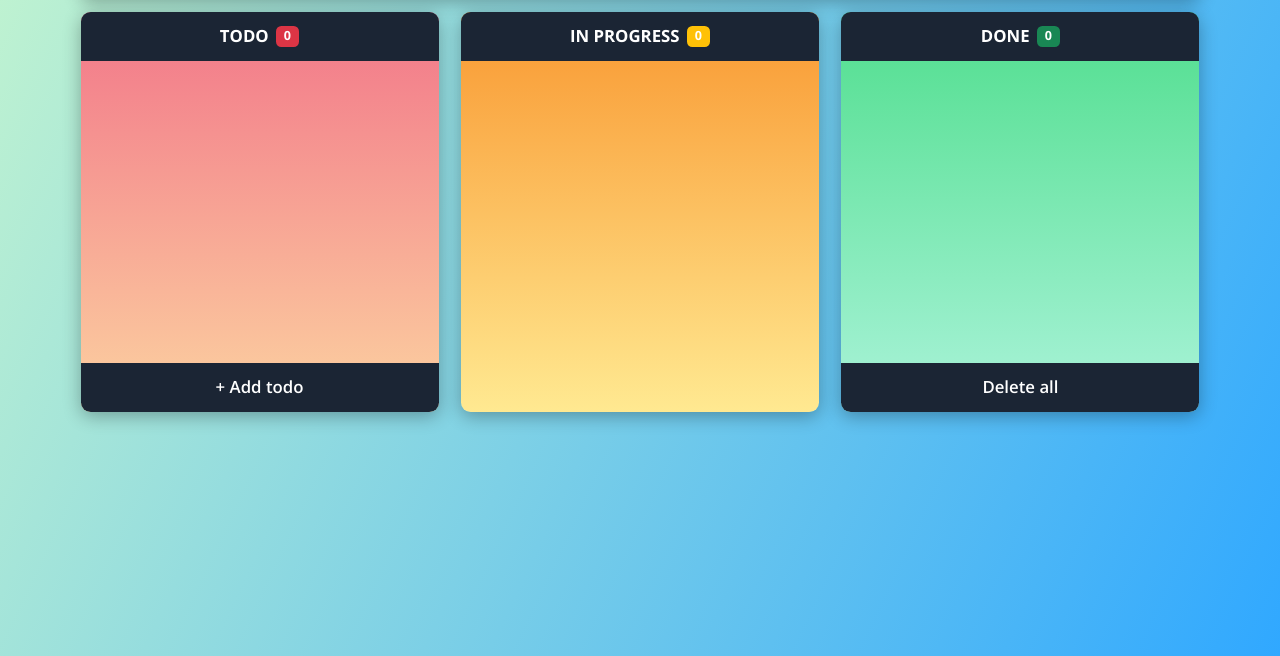
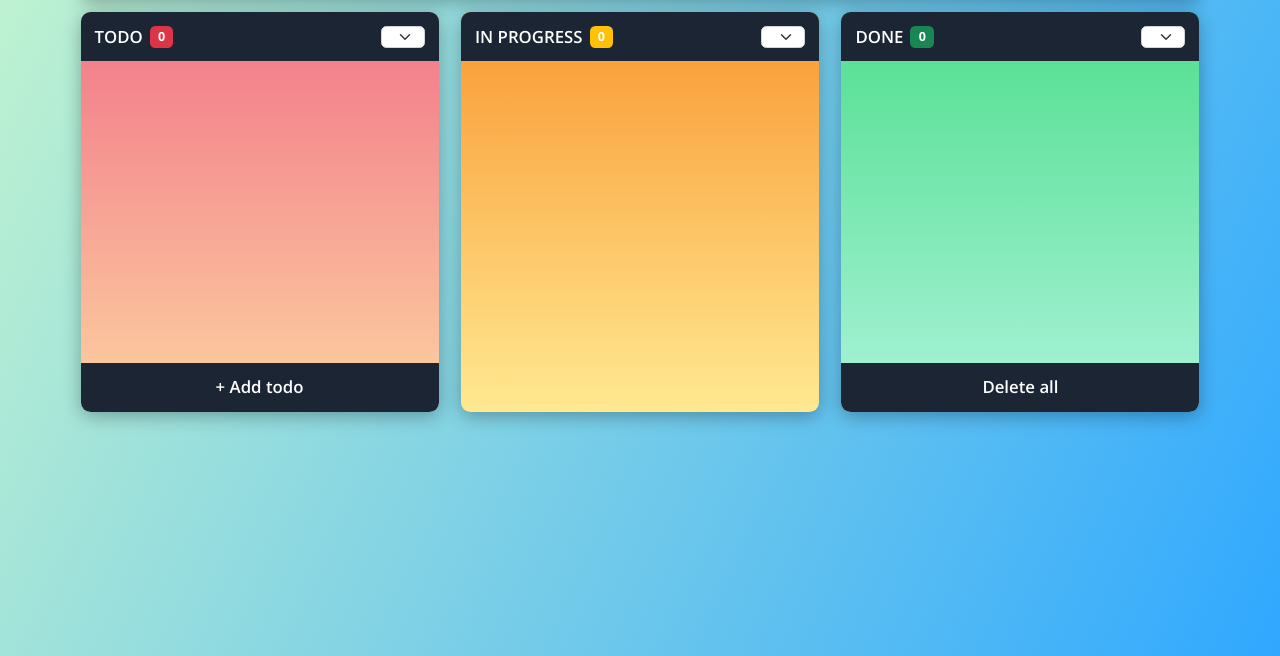
Before and after one commit to juliagnetneva/trello, a website built with Parcel: page src/index.html in a window 1280 px wide. Shown: the part 144-800 px from the top of the page. Built offline with nearby package versions, Linux system fonts and the light colour scheme; no server answers.

Commit message:
feat: add filter buttons

```diff
--- a/src/index.html
+++ b/src/index.html
@@ -24,8 +24,15 @@
 
 
     <div class="main__block red">
-      <div class="main__block__title"> TODO
-        <span id="counter-todo" class="badge bg-danger"></span>
+      <div class="main__block__title">
+        <p>TODO</p>
+        <p id="counter-todo" class="badge bg-danger"></p>
+        <div class="filter">
+          <select class="form-select sort">
+            <option value="isChecked">Priority</option>
+            <option value="createdAt">Date</option>
+          </select>
+        </div>
       </div>
       <div id="list-todo" class="main__block__list scroll">
 
@@ -36,8 +43,15 @@
 
 
     <div class="main__block orange">
-      <div class="main__block__title">IN PROGRESS
-        <span id="counter-progress" class="badge bg-warning"></span>
+      <div class="main__block__title">
+        <p>IN PROGRESS</p>
+          <p id="counter-progress" class="badge bg-warning"></p>
+        <div class="filter">
+          <select class="form-select sort">
+            <option value="isChecked">Priority</option>
+            <option value="createdAt">Date</option>
+          </select>
+        </div>
       </div>
       <div id="list-progress" class="main__block__list scroll">
 
@@ -46,8 +60,15 @@
 
 
     <div class="main__block green">
-      <div class="main__block__title">DONE
-        <span id="counter-done" class="badge bg-success"></span>
+      <div class="main__block__title">
+        <p>DONE</p>
+        <p id="counter-done" class="badge bg-success"></p>
+        <div class="filter">
+          <select class="form-select sort">
+            <option value="isChecked">Priority</option>
+            <option value="createdAt">Date</option>
+          </select>
+        </div>
       </div>
       <div id="list-done" class="main__block__list scroll">
 
--- a/src/sass/base/_base.scss
+++ b/src/sass/base/_base.scss
@@ -63,18 +63,20 @@
       display: flex;
       align-items: center;
       justify-content: center;
+      flex-wrap: wrap;
       min-height: 3.5rem;
       width: 100%;
       border-radius: 0.7rem 0.7rem 0 0;
       background: $darkBlue;
       font-family: 'Open Sans', sans-serif;
-      font-weight: 700;
+      font-weight: 600;
       font-size: 1.2rem;
       color: $white;
       text-align: center;
       padding: 1rem;
-      & span {
-        margin-left: 0.5rem;
+      & p {
+        margin: 0;
+        margin-right: 0.5rem;
       }
     }
     &__list {
@@ -99,7 +101,6 @@
   }
 }
 
-
 .red {
   background: $redGradient;
 }
@@ -108,9 +109,6 @@
 }
 .green {
   background: $greenGradient;
-}
-.button {
-
 }
 
 .scroll {
@@ -125,3 +123,14 @@
     border-radius: 0.4rem;
   }
 }
+
+.filter {
+  margin-left: auto;
+  border-radius: 2px;
+
+  & .sort {
+    width: 1rem;
+    height: 1.6rem;
+    background-color: $white;
+  }
+}
```
